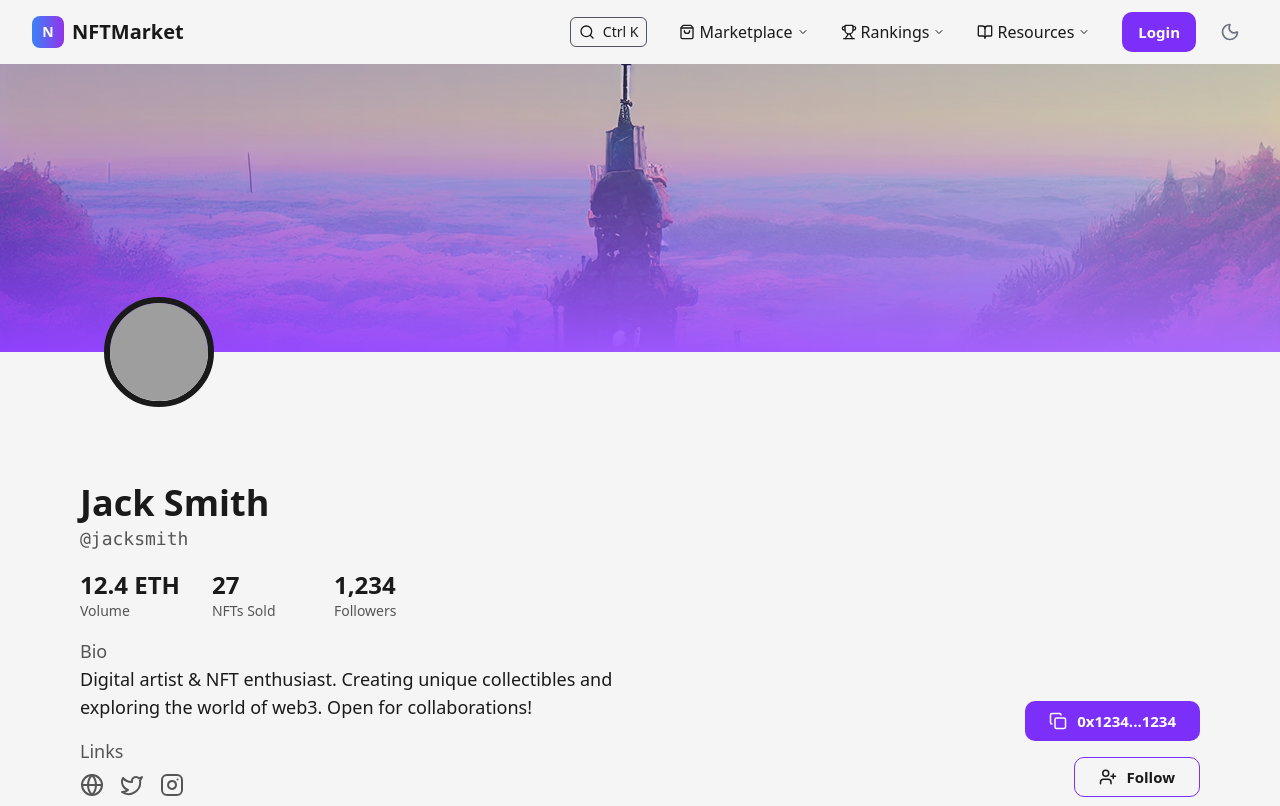
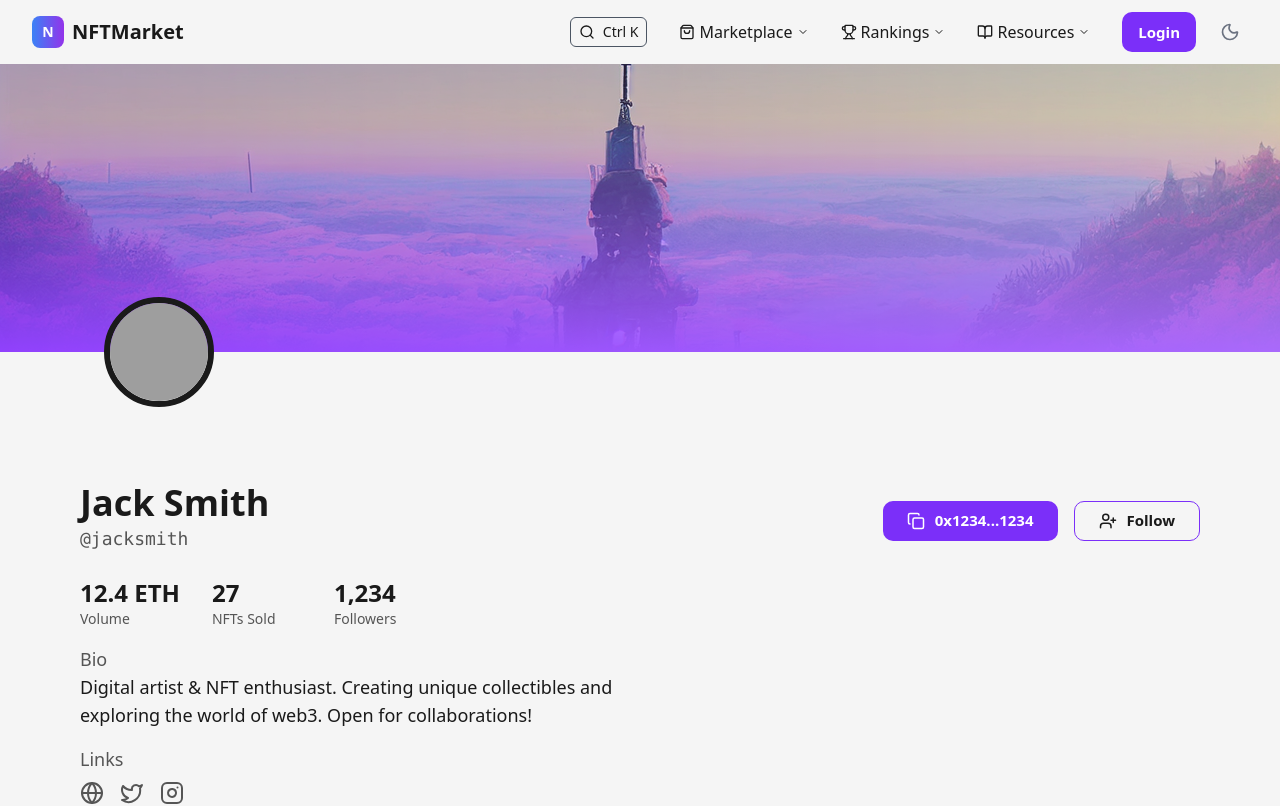
Before and after one commit to Tenosia/Marketplace, a React (Vite) app in the folder frontend/: page /profile in a window 1280 px wide. Shown: the top 806 px of the page. Built offline with nearby package versions, Linux system fonts and the light colour scheme; grey boxes are pictures that could not be loaded.

Commit message:
Move wallet and follow buttons next to profile name
Refactored the Profile page layout to place the wallet address and follow buttons beside the user's name and handle, instead of in a separate right-aligned column. This improves the visual grouping of user actions with the profile identity.

```diff
--- a/frontend/src/pages/Profile.tsx
+++ b/frontend/src/pages/Profile.tsx
@@ -48,8 +48,30 @@
         <div className="container max-w-6xl flex flex-col md:flex-row md:items-end gap-6 mt-24 md:mt-32">
           {/* Left: Name, @, Stats, Bio, Links */}
           <div className="flex-1 min-w-0">
-            <h1 className="text-main font-extrabold text-4xl leading-tight">Jack Smith</h1>
-            <div className="text-muted text-lg font-mono mb-2">@jacksmith</div>
+            <div className='flex justify-between items-center'>
+                <div>
+                    <h1 className="text-main font-extrabold text-4xl leading-tight">Jack Smith</h1>
+                    <div className="text-muted text-lg font-mono mb-2">@jacksmith</div>
+                </div>
+                <div className="flex  gap-4 items-center ">
+                    <Button
+                        size='md'
+                        variant='primary'
+                        sxclass='px-6 flex items-center gap-2'
+                        icon={<Copy size={18} />}
+                    >
+                    {formatWalletAddress('0x1234567890abcdef1234567890abcdef1234')}
+                    </Button>
+                    <Button
+                        size='md'
+                        variant='outline'
+                        sxclass='px-6 flex items-center gap-2'
+                        icon={<UserPlus size={18} />}
+                    >
+                    Follow
+                    </Button>
+                </div>
+            </div>
             {/* Stats */}
             <div className="flex gap-8 mt-4 mb-4 flex-wrap">
               <div className="flex flex-col min-w-[90px]">
@@ -80,25 +102,6 @@
               </div>
             </div>
           </div>
-          {/* Right: Wallet and Follow Buttons */}
-          <div className="flex flex-col gap-4 md:items-end md:justify-end">
-            <Button
-              size='md'
-              variant='primary'
-              sxclass='px-6 flex items-center gap-2'
-              icon={<Copy size={18} />}
-            >
-              {formatWalletAddress('0x1234567890abcdef1234567890abcdef1234')}
-            </Button>
-            <Button
-              size='md'
-              variant='outline'
-              sxclass='px-6 flex items-center gap-2'
-              icon={<UserPlus size={18} />}
-            >
-              Follow
-            </Button>
-          </div>
         </div>
 
         {/* Sliding Tabs Section */}
```
